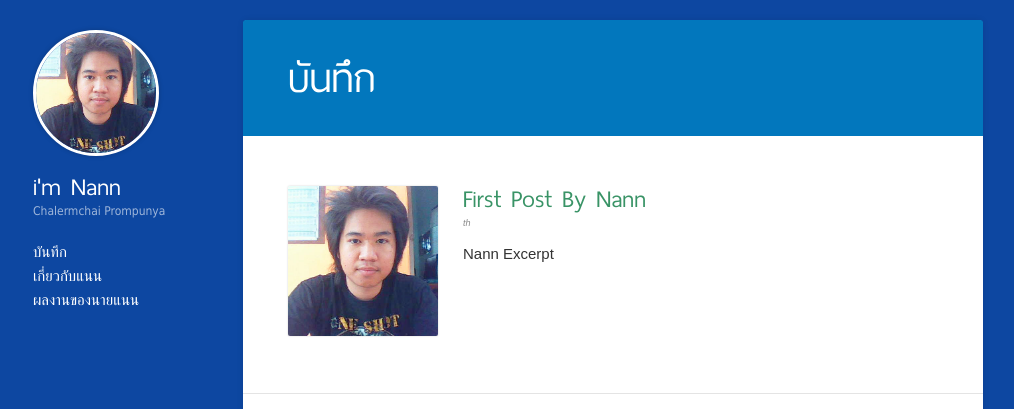
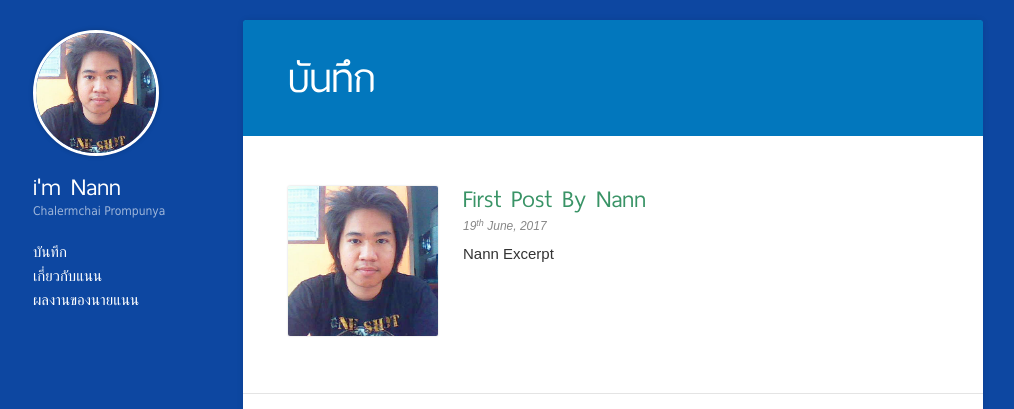
Before and after one commit to Nann/nann.github.io, a Jekyll site: the page built from blog/index.html, in a window 1280 px wide. Shown: the top 409 px of the page, without its empty margins (132-1146 px from the left). Built offline with Jekyll 4.4.1, drawn with Linux system fonts in a browser that asks for light colours.

Commit message:
Fix date

```diff
--- a/blog/index.html
+++ b/blog/index.html
@@ -18,14 +18,15 @@ layout: post
             </header>
             <div class="meta">
                 <i class="fa fa-calendar">
-                {% assign d = page.date | date: "%-d" s %}
+                    {% assign d = post.date | date: "%-d" s %}
                     {% case d %}
                         {% when '1' or '21' or '31' %}{{ d }}<sup>st</sup>
                         {% when '2' or '22' %}{{ d }}<sup>nd</sup>
                         {% when '3' or '23' %}{{ d }}<sup>rd</sup>
                         {% else %}{{ d }}<sup>th</sup>
                         {% endcase %}
-                {{ page.date | date: "%B, %Y" }}</i>
+                    {{ post.date | date: "%B, %Y" }}
+                </i>
             </div>
             <p class="excerpt">Nann Excerpt</p>
         </div>
```
Lines whose indentation alone changed are shown as unchanged.
